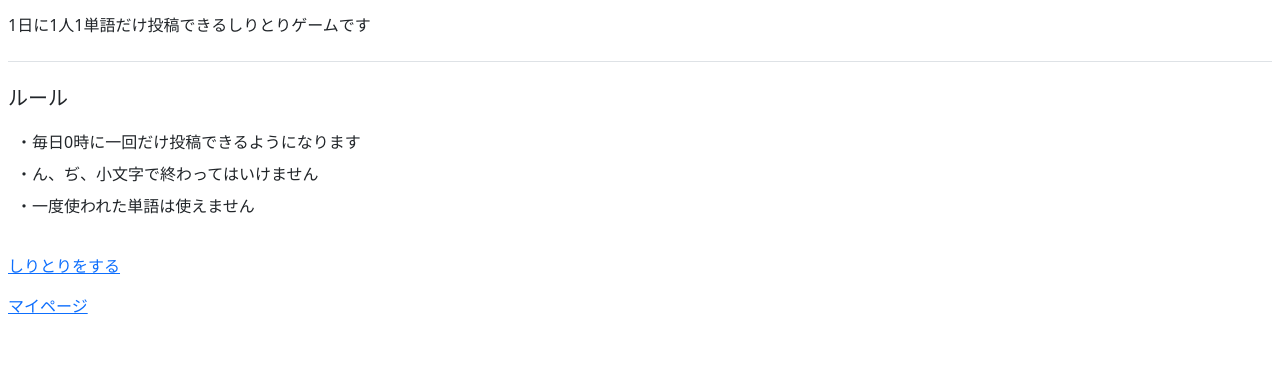
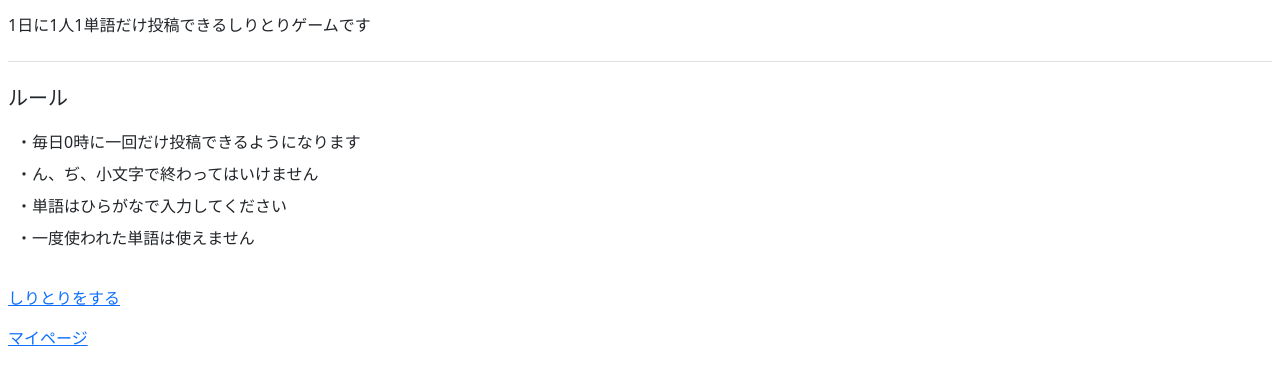
Before and after one commit to katom4/deno-shiritori, a plain HTML site: page public/index.html in a window 1280 px wide. Shown: the part 101-486 px from the top of the page. Drawn offline with nearby package versions, Linux system fonts and the light colour scheme; no server answers.

Commit message:
fix/index.html_sentence

```diff
--- a/public/index.html
+++ b/public/index.html
@@ -57,6 +57,9 @@
         ・ん、ぢ、小文字で終わってはいけません
       </div>
       <div class="py-1">
+        ・単語はひらがなで入力してください
+      </div>
+      <div class="py-1">
         ・一度使われた単語は使えません
       </div>
     </div>
--- a/public/js/index.js
+++ b/public/js/index.js
@@ -1,6 +1,6 @@
 import { initializeApp } from "https://www.gstatic.com/firebasejs/9.4.1/firebase-app.js";
 
-import {getAuth, onAuthStateChanged } from "https://www.gstatic.com/firebasejs/9.4.1/firebase-auth.js";
+import {getAuth } from "https://www.gstatic.com/firebasejs/9.4.1/firebase-auth.js";
 import {FIREBASE_CONFIG} from "./config.js";
 
 const app = initializeApp(FIREBASE_CONFIG);
```
